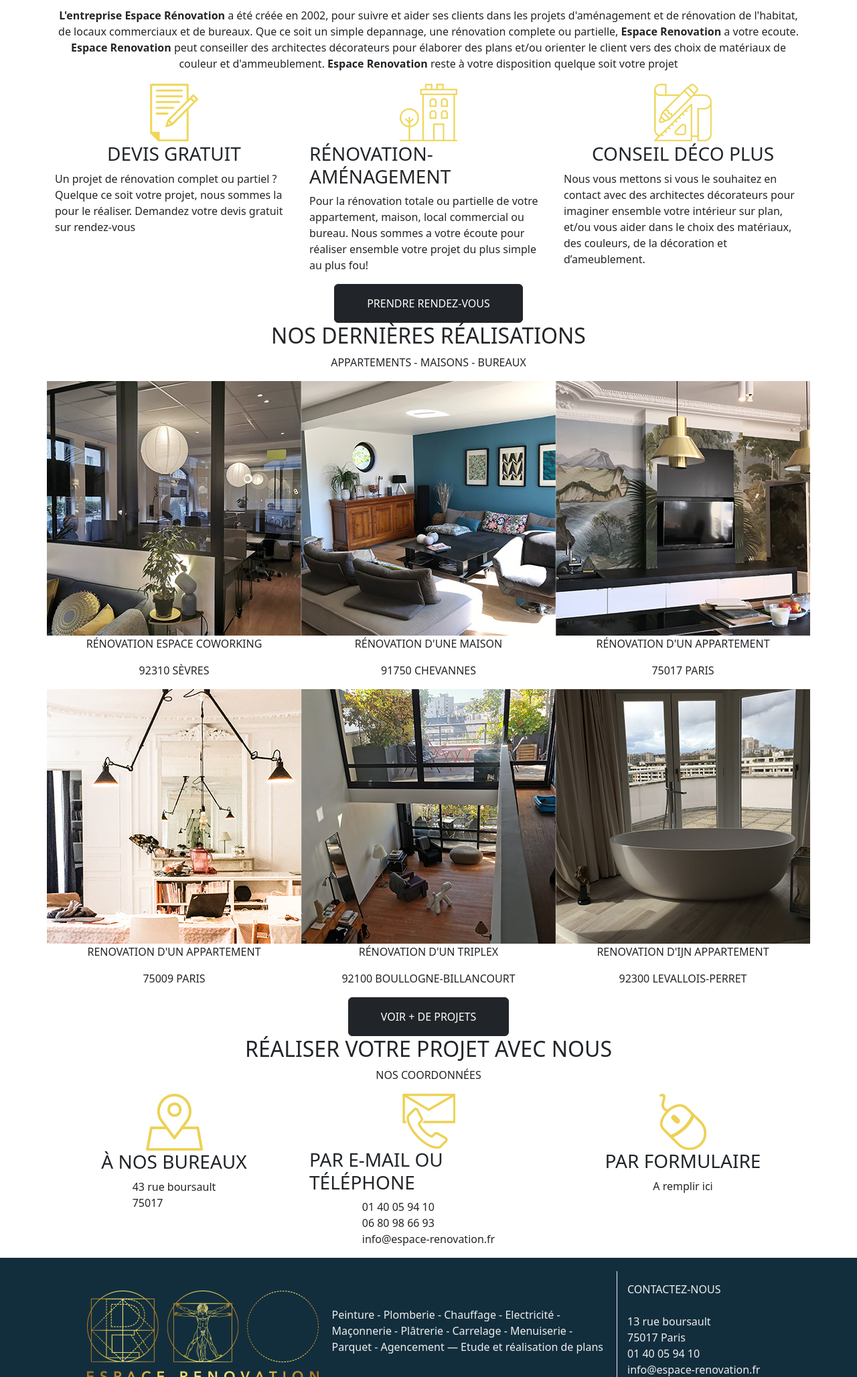
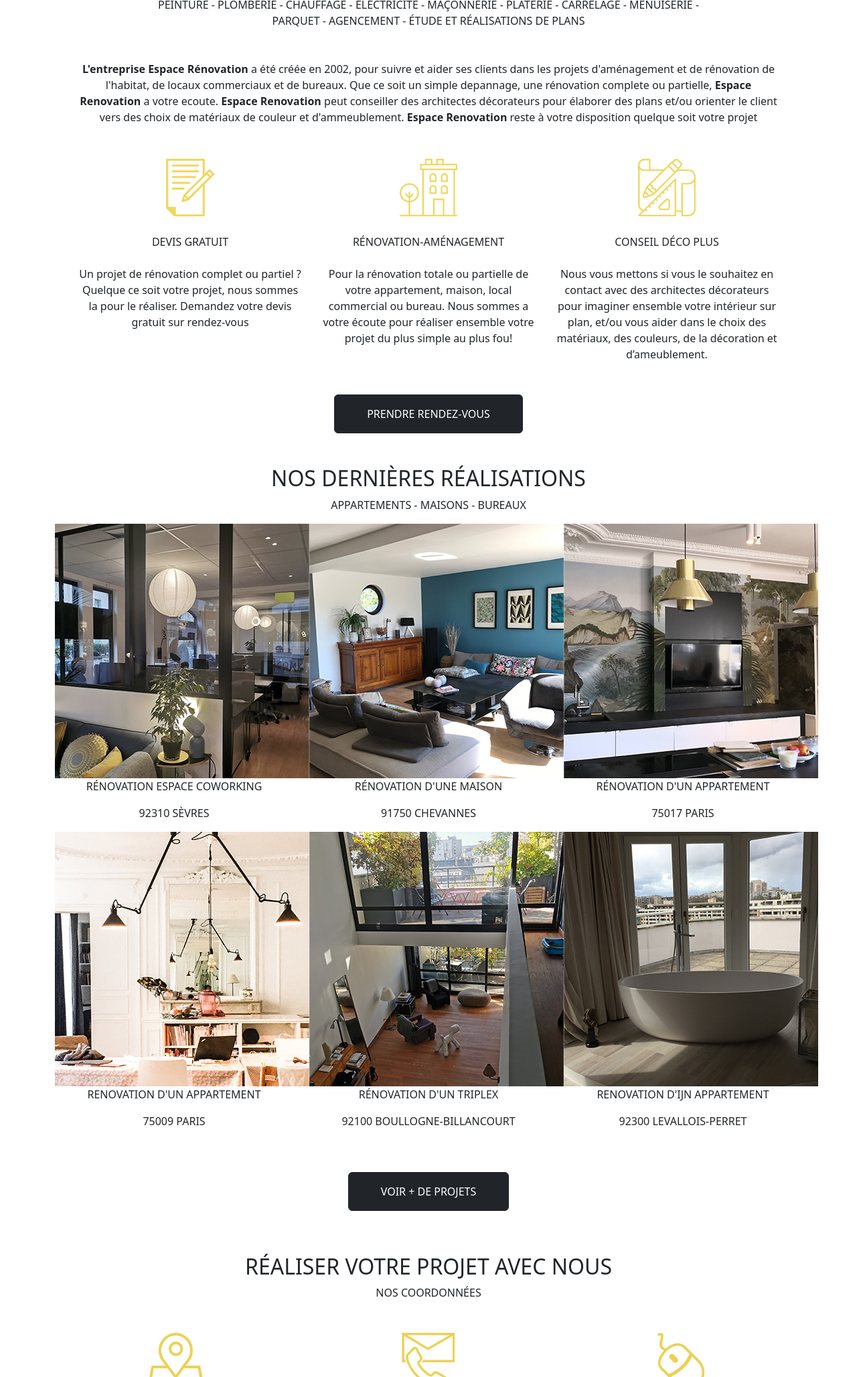
Before and after one commit to jlisita/espace-renovation, a plain HTML site: page index.html in a window 1280 px wide. Shown: the part 744-2800 px from the top of the page at 67% size. Drawn offline with Linux system fonts and the light colour scheme.

Commit message:
complete style with bootstrap

```diff
--- a/assets/css/style.css
+++ b/assets/css/style.css
@@ -3,6 +3,7 @@
     margin:0;
     padding:0;
     list-style-type: none;
+    box-sizing: border-box;
 }
 
 /*------------------ HEADER ---------------------------*/
--- a/index.html
+++ b/index.html
@@ -50,57 +50,57 @@
                 </button>
               </div>
         </section>
-        <section id="presentation" class="container">
+        <section id="presentation" class="container my-5 px-5">
             <h2 class= "text-center ">ENTREPRISE DE RÉNOVATION</h2>
-            <p class ="text-center">
+            <p class ="text-center mb-5">
                 PEINTURE - PLOMBERIE - CHAUFFAGE - ÉLECTRICITÉ - MAÇONNERIE - PLÂTERIE - CARRELAGE - MENUISERIE - <br>
                 PARQUET - AGENCEMENT - ÉTUDE ET RÉALISATIONS DE PLANS
             </p>
-            <p class= "text-center">
+            <p class= "text-center mb-5">
                 <strong>L'entreprise Espace Rénovation</strong> a été créée en 2002, pour suivre et aider ses clients dans les projets d'aménagement et de rénovation de l'habitat, de locaux commerciaux et de bureaux. Que ce soit un simple depannage, une rénovation complete ou partielle, <strong>Espace Renovation</strong> a votre ecoute. <strong>Espace Renovation</strong> peut conseiller des architectes décorateurs pour élaborer des plans et/ou orienter le client vers des choix de matériaux de couleur et d'ammeublement. <strong>Espace Renovation</strong> reste à votre disposition quelque soit votre projet
             </p>
-            <div id="service" class ="row">
-                <div class = "service-card col-4 d-flex flex-column align-items-center">
-                    <div class = "service-illustration">
+            <div id="services" class ="row my-5">
+                <div class = "service-card col-4 text-center">
+                    <div class = "service-illustration card-img-top mb-4">
                         <img src="assets/img/93828360_227123028605867_1508679478300114944_n.png" alt="">
                     </div>
-                    <h3>DEVIS GRATUIT</h3>
-                    <p>
+                    <div class = "card-title mb-4">DEVIS GRATUIT</div>
+                    <div class = "card-text">
                         Un projet de rénovation complet ou partiel ?
                         Quelque ce soit votre projet, nous sommes la
                         pour le réaliser. Demandez votre devis gratuit
                         sur rendez-vous
-                    </p>
+                    </div>
                 </div>
-                <div class = "service-card col-4 d-flex flex-column align-items-center">
-                    <div class = "service-illustration">
+                <div class = "service-card col-4 text-center">
+                    <div class = "service-illustration card-img-top mb-4">
                         <img src="assets/img/93826584_1037819840070668_7546887438975631360_n.png" alt="">
                     </div>
-                    <h3>RÉNOVATION-AMÉNAGEMENT</h3>
-                    <p>
+                    <div class = "card-title mb-4">RÉNOVATION-AMÉNAGEMENT</div>
+                    <div class = "card-text">
                         Pour la rénovation totale ou partielle de votre
                         appartement, maison, local commercial ou
                         bureau. Nous sommes a votre écoute pour
                         réaliser ensemble votre projet du plus simple au
                         plus fou!
-                    </p>
+                    </div>
                 </div>
-                <div class = "service-card col-4 d-flex flex-column align-items-center">
-                    <div class = "service-illustration">
+                <div class = "service-card col-4 text-center">
+                    <div class = "service-illustration card-img-top mb-4">
                         <img src="assets/img/93831999_285641175762021_8901506698066264064_n.png" alt="">
                     </div>
-                    <h3>CONSEIL DÉCO PLUS</h3>
-                    <p>
+                    <div class = "card-title mb-4">CONSEIL DÉCO PLUS</div>
+                    <div class = "card-text">
                         Nous vous mettons si vous le souhaitez en
                         contact avec des architectes décorateurs pour
                         imaginer ensemble votre intérieur sur plan,
                         et/ou vous aider dans le choix des matériaux,
                         des couleurs, de la décoration et
                         d’ameublement.
-                    </p>
+                    </div>
                 </div>
             </div>
-            <div class = "text-center">
+            <div class = "text-center mb-3">
                 <a href="" class="btn btn-dark p-3 px-5">PRENDRE RENDEZ-VOUS</a>
             </div>
         </section>
@@ -109,21 +109,21 @@
             <p class= "text-center">APPARTEMENTS - MAISONS - BUREAUX</p>
             <div id = "gallery" class = "container">
                 <div class = "row">
-                    <div class = "example-card col-4 d-flex flex-column align-items-center">
+                    <div class = "example-card col-4 text-center">
                         <div class = "example-image">
                             <img src="assets/img/Réalisations1.jpg" alt="photo intérieur">
                         </div>
                             <p class = "example-title">RÉNOVATION ESPACE COWORKING</p>
                             <p class = "example-location">92310 SÈVRES</p>
                     </div>
-                    <div class = "example-card col-4 d-flex flex-column align-items-center">
+                    <div class = "example-card col-4 text-center">
                         <div class = "example-image">
                             <img src="assets/img/Réalisations2.jpg" alt="photo intérieur">
                         </div>
                             <p class = "example-title">RÉNOVATION D'UNE MAISON</p>
                             <p class = "example-location">91750 CHEVANNES</p>
                     </div>
-                    <div class = "example-card col-4 d-flex flex-column align-items-center">
+                    <div class = "example-card col-4 text-center">
                         <div class = "example-image">
                             <img src="assets/img/Réalisations3.jpg" alt="photo intérieur">
                         </div>
@@ -132,21 +132,21 @@
                     </div>
                 </div>
                 <div class = "row">
-                    <div class = "example-card col-4 d-flex flex-column align-items-center">
+                    <div class = "example-card col-4 text-center">
                         <div class = "example-image">
                             <img src="assets/img/Réalisations4.jpg" alt="photo intérieur">
                         </div>
                             <p class = "example-title">RENOVATION D'UN APPARTEMENT</p>
                             <p class = "example-location">75009 PARIS</p>
                     </div>
-                    <div class = "example-card col-4 d-flex flex-column align-items-center">
+                    <div class = "example-card col-4 text-center">
                         <div class = "example-image">
                             <img src="assets/img/Réalisations5.jpg" alt="photo intérieur">
                         </div>
                             <p class = "example-title">RÉNOVATION D'UN TRIPLEX</p>
                             <p class = "example-location">92100 BOULLOGNE-BILLANCOURT</p>
                     </div>
-                    <div class = "example-card col-4 d-flex flex-column align-items-center">
+                    <div class = "example-card col-4 text-center">
                         <div class = "example-image">
                             <img src="assets/img/Réalisations6.jpg" alt="photo intérieur">
                         </div>
@@ -155,34 +155,34 @@
                     </div>
                 </div>
             </div>
-            <div class = "text-center">
+            <div class = "text-center my-5">
                 <a href="" class="btn btn-dark p-3 px-5">VOIR + DE PROJETS</a>
             </div>
         </section>
-        <section id = "contact" class = "container">
+        <section id = "contact" class = "container p-3 mb-5">
             <h2 class= "text-center">RÉALISER VOTRE PROJET AVEC NOUS</h2>
-            <p class= "text-center">NOS COORDONNÉES</p>
+            <p class= "text-center mb-5">NOS COORDONNÉES</p>
             <div id = "contact-option" class = "row">
-                <div class = "contact-card col-4 d-flex flex-column align-items-center">
-                    <div class = "contact-illustration">
+                <div class = "contact-card col-4 text-center">
+                    <div class = "contact-illustration card-img-top mb-4">
                         <img src="assets/img/PictoBureaux.png" alt="Picto">
                     </div>
-                    <h3>À NOS BUREAUX</h3>
-                    <p>43 rue boursault<br>75017</p>
+                    <div class = "card-title mb-4">À NOS BUREAUX</div>
+                    <p>43 rue boursault<br><br>75017</p>
 
                 </div>
-                <div class = "contact-card col-4 d-flex flex-column align-items-center">
-                    <div class = "contact-illustration">
+                <div class = "contact-card col-4 text-center">
+                    <div class = "contact-illustration card-img-top mb-4">
                         <img src="assets/img/PictoMail.png" alt="Picto">
                     </div>
-                    <h3>PAR E-MAIL OU TÉLÉPHONE</h3>
+                    <div class = "card-title mb-4">PAR E-MAIL OU TÉLÉPHONE</div>
                     <p>01 40 05 94 10<br>06 80 98 66 93<br>info@espace-renovation.fr</p>
                 </div>
-                <div class = "contact-card col-4 d-flex flex-column align-items-center">
-                    <div class = "contact-illustration">
+                <div class = "contact-card col-4  text-center">
+                    <div class = "contact-illustration card-img-top mb-4">
                         <img src="assets/img/PictoForm.png" alt="Picto">
                     </div>
-                    <h3>PAR FORMULAIRE</h3>
+                    <div class = "card-title mb-4">PAR FORMULAIRE</div>
                     <p>A remplir ici</p>
                 </div>
             </div>
```
